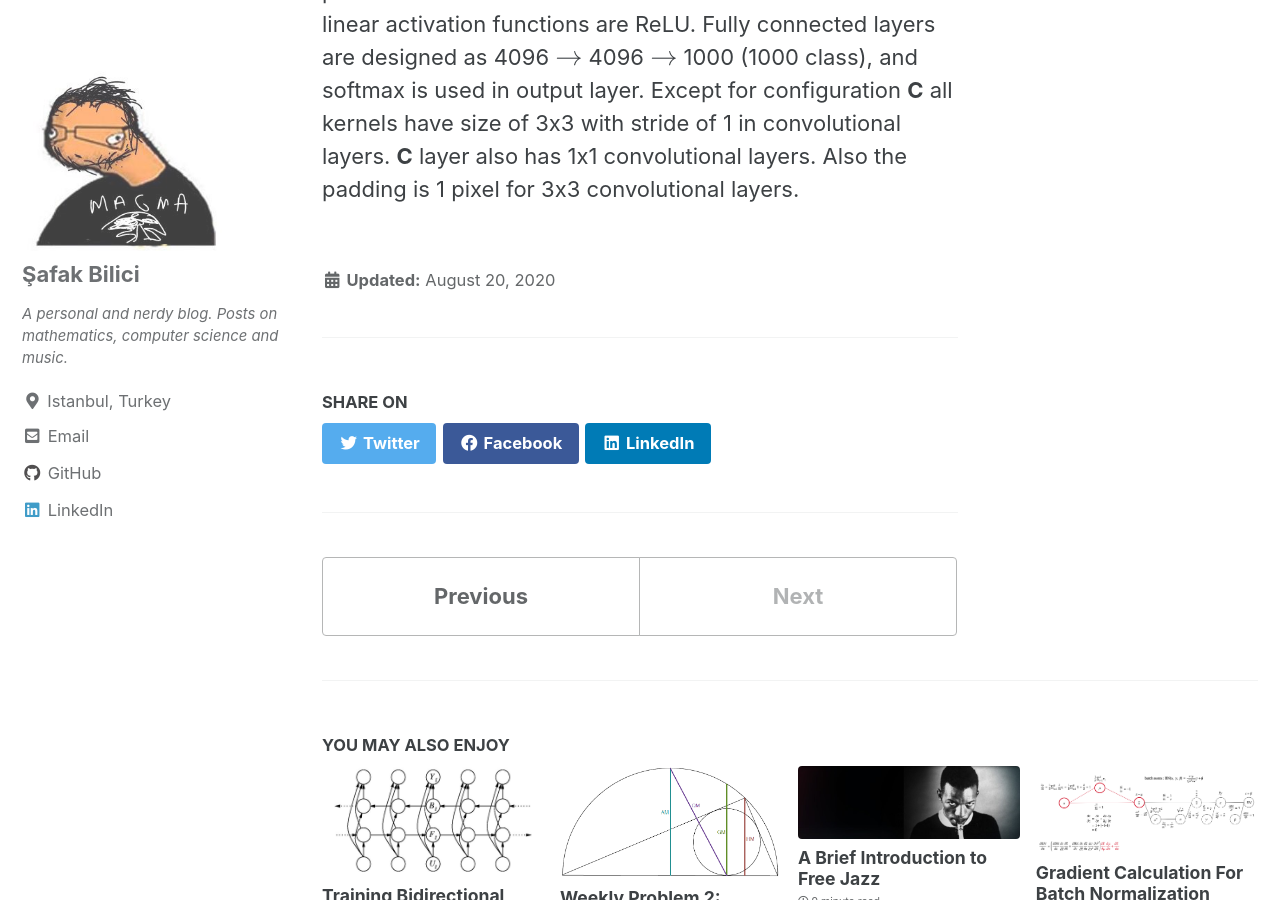
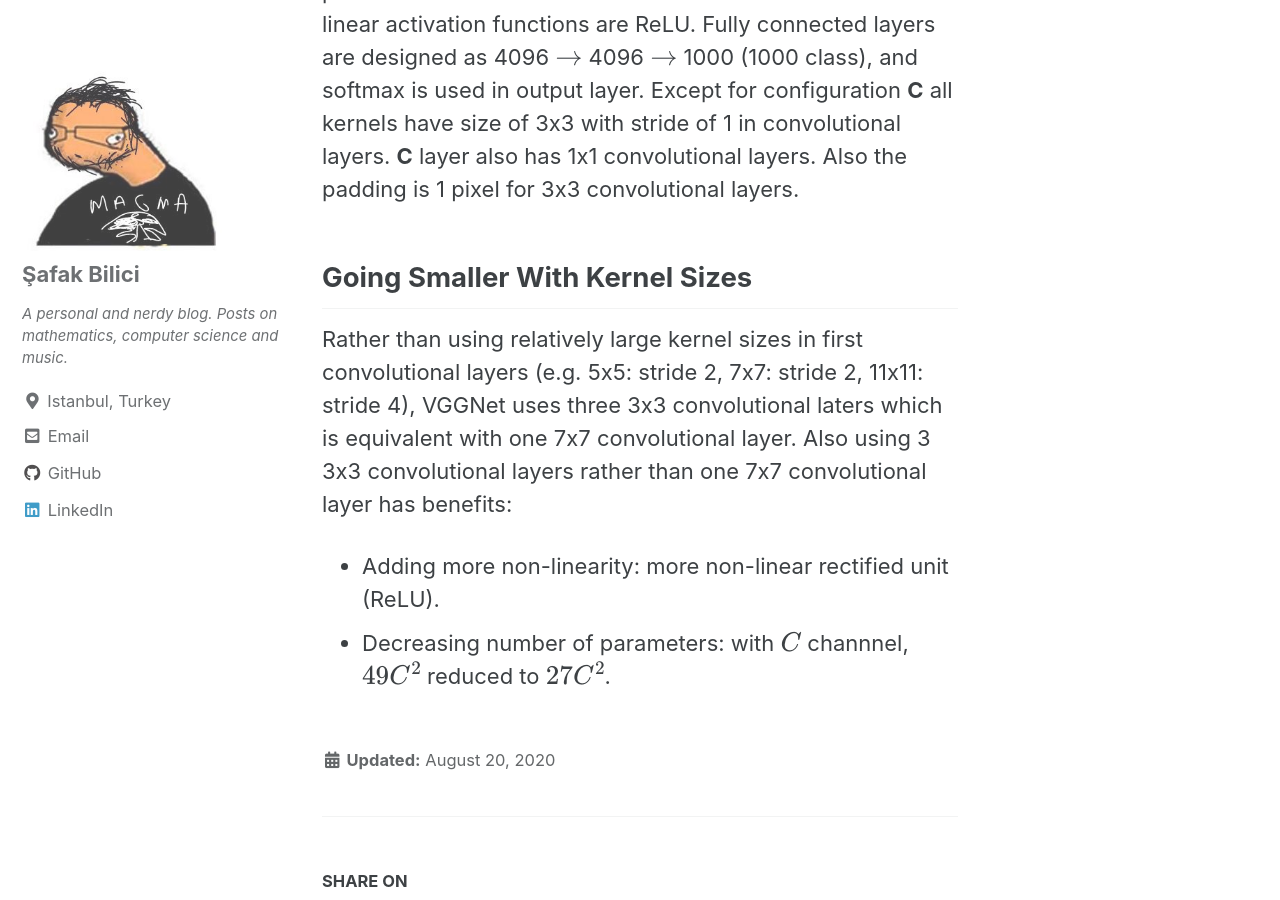
Before and after one commit to safakkbilici/safakkbilici.github.io, a Jekyll site: the page built from _posts/2020-08-20-summary-vggnet.md, in a window 1280 px wide and 900 px high, scrolled down 3629 px. Built offline with Jekyll 4.4.1, drawn with Linux system fonts in a browser that asks for light colours; cached includes are drawn as plain includes; formulas are drawn with MathJax 3.

Commit message:
configs added

```diff
--- a/_posts/2020-08-20-summary-vggnet.md
+++ b/_posts/2020-08-20-summary-vggnet.md
@@ -49,3 +49,9 @@ For being more clear about figures, nonlinear ReLU layers was not shown in above
 During training, the input is RGB images of fixed-size 224x224. The only preprocessing for data is subtracting the mean EGB value from each pixel. Max-poolings are performed over a 2x2 kernel with stride of 2.
 All hidden non-linear activation functions are ReLU. Fully connected layers are designed as 4096 $$\rightarrow$$ 4096 $$\rightarrow$$ 1000 (1000 class), and softmax is used in output layer.
 Except for configuration **C** all kernels have size of 3x3 with stride of 1 in convolutional layers. **C** layer also has 1x1 convolutional layers. Also the padding is 1 pixel for 3x3 convolutional layers.
+
+## Going Smaller With Kernel Sizes
+Rather than using relatively large kernel sizes in first convolutional layers (e.g. 5x5: stride 2, 7x7: stride 2, 11x11: stride 4), VGGNet uses three 3x3 convolutional laters which is equivalent with one 7x7 convolutional layer.
+Also using 3 3x3 convolutional layers rather than one 7x7 convolutional layer has benefits:
+* Adding more non-linearity: more non-linear rectified unit (ReLU).
+* Decreasing number of parameters: with $$C$$ channnel, $$49C^2$$ reduced to $$27C^2$$.
```
